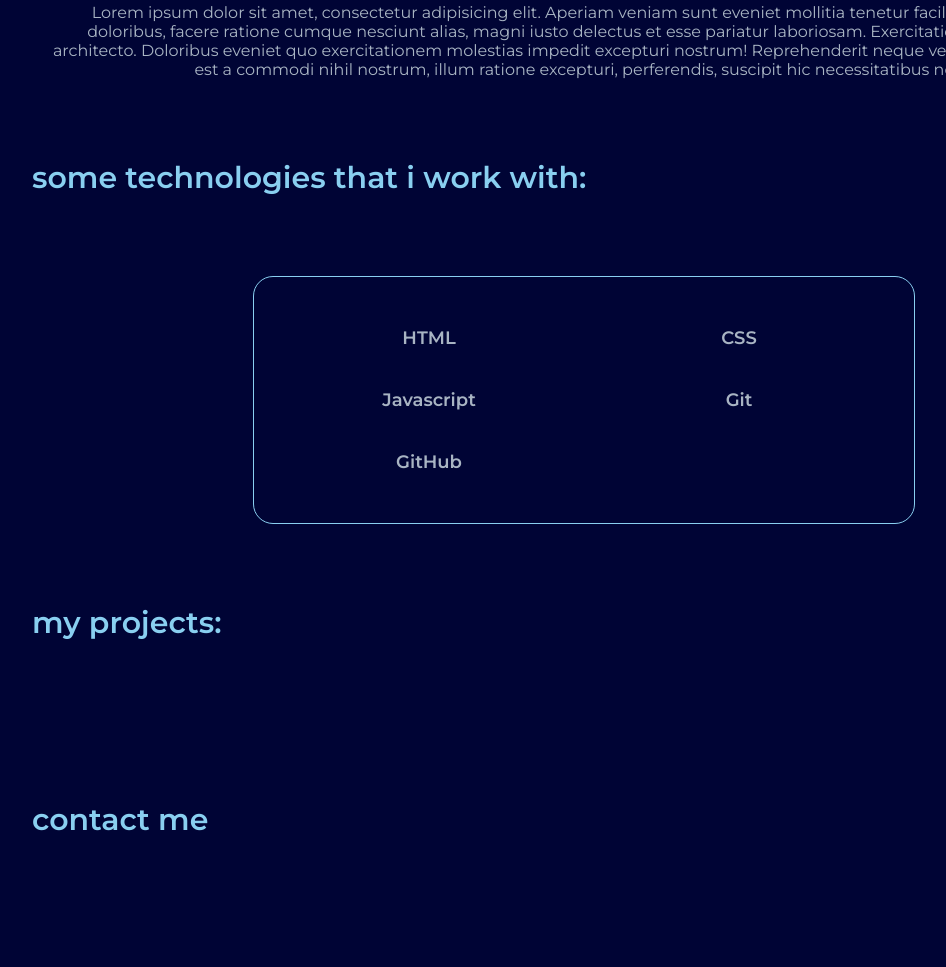
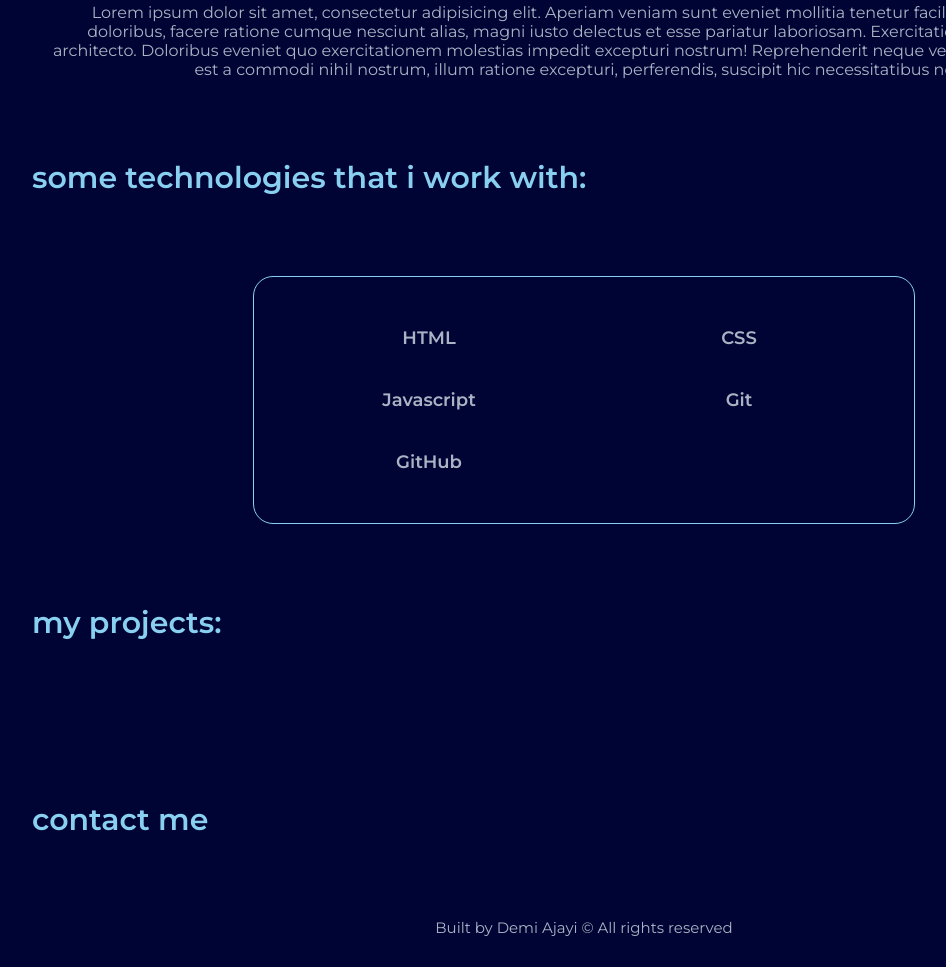
Before and after one commit to Demi-Ajayi/CODSOFT, a plain HTML site: page portfolio/index.html in a window 1280 px wide. Shown: the part 1001-1968 px from the top of the page, without its empty margins (56-1002 px from the left). Before the commit the page ends 1927 px from the top, so only its background shows below. Drawn offline with Linux system fonts and the light colour scheme.

Commit message:
added html and styling to footer

```diff
--- a/portfolio/index.html
+++ b/portfolio/index.html
@@ -86,5 +86,6 @@
         <div class="section-heading">contact me</div>
       </div>
     </main>
+    <footer>Built by Demi Ajayi &copy; All rights reserved</footer>
   </body>
 </html>
--- a/portfolio/style.css
+++ b/portfolio/style.css
@@ -142,3 +142,11 @@ img {
   font-size: 18px;
   opacity: 0.7;
 }
+
+footer {
+  text-align: center;
+  color: #f0ffff;
+  opacity: 0.7;
+  font-size: 15px;
+  margin-bottom: 30px;
+}
```
